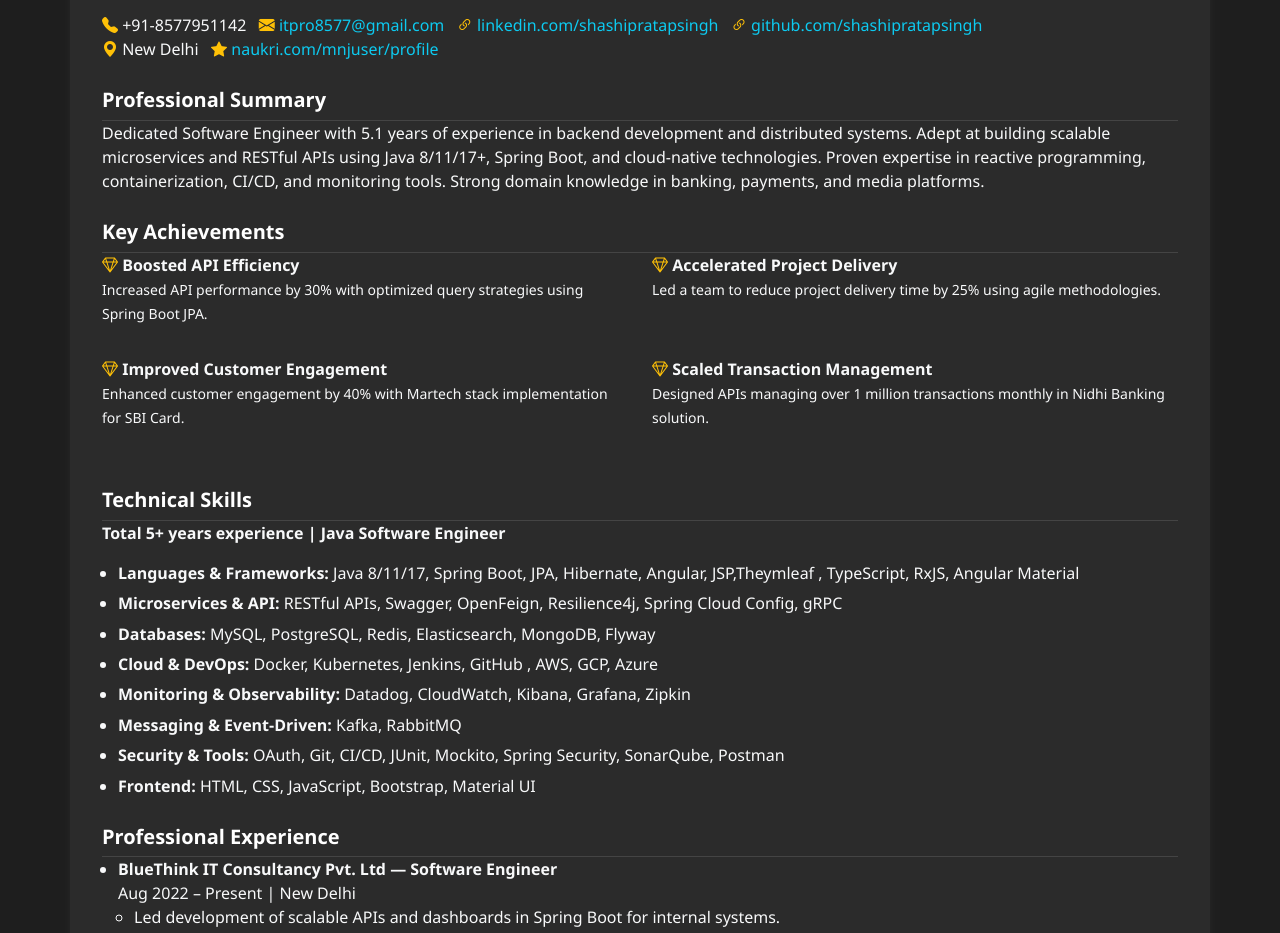
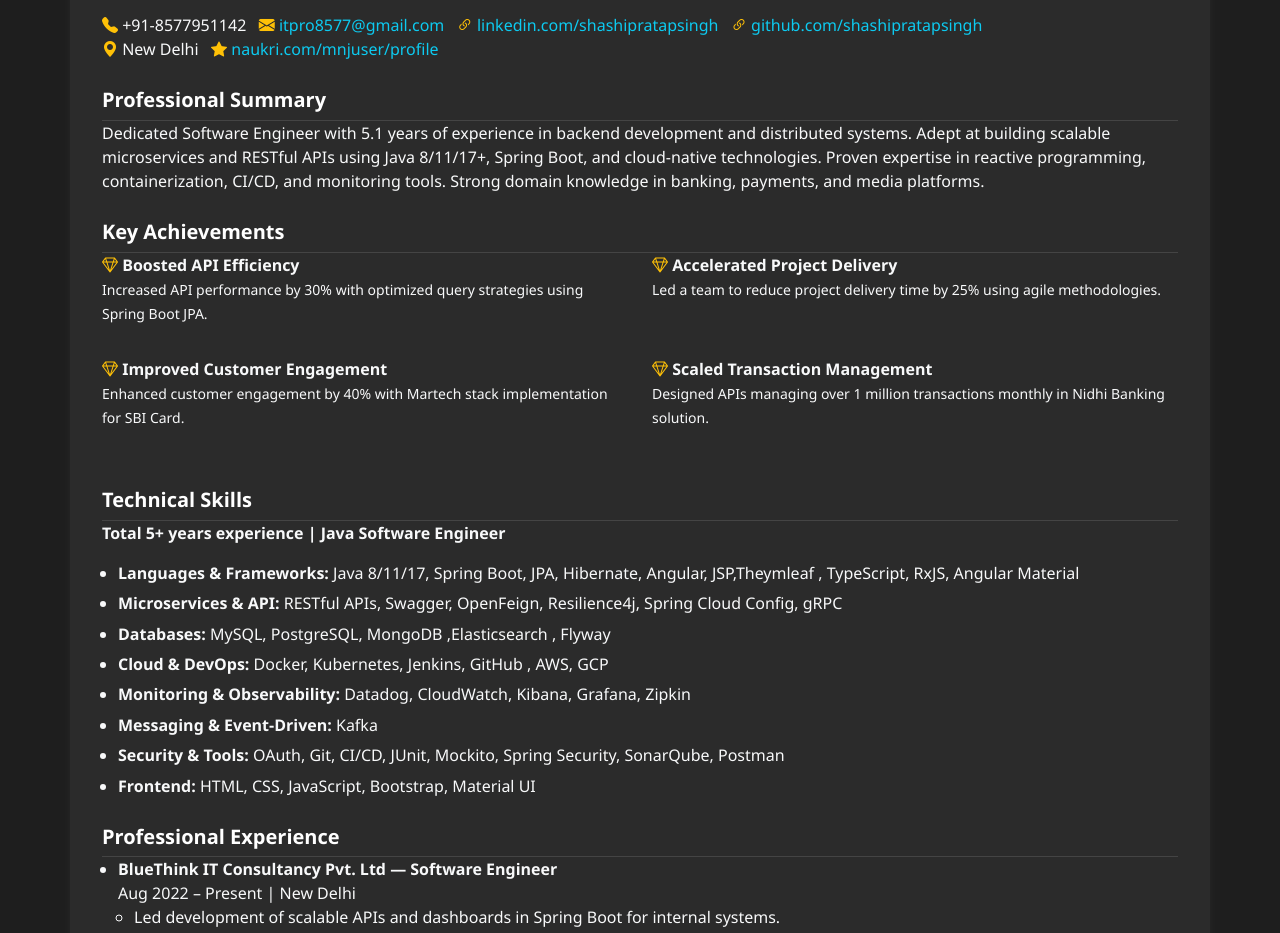
Before and after one commit to shashipratapsingh/MyREsume, a plain HTML site: page index.html in a window 1280 px wide. Shown: the part 137-1070 px from the top of the page. Drawn offline with nearby package versions, Linux system fonts and the light colour scheme.

Commit message:
my resume

```diff
--- a/index.html
+++ b/index.html
@@ -88,10 +88,10 @@
  <ul>
     <li><strong>Languages & Frameworks:</strong> Java 8/11/17, Spring Boot, JPA, Hibernate, Angular, JSP,Theymleaf , TypeScript, RxJS, Angular Material</li>
     <li><strong>Microservices & API:</strong> RESTful APIs, Swagger, OpenFeign, Resilience4j, Spring Cloud Config, gRPC</li>
-    <li><strong>Databases:</strong> MySQL, PostgreSQL, Redis, Elasticsearch, MongoDB, Flyway</li>
-    <li><strong>Cloud & DevOps:</strong> Docker, Kubernetes, Jenkins, GitHub , AWS, GCP, Azure</li>
+    <li><strong>Databases:</strong> MySQL, PostgreSQL, MongoDB ,Elasticsearch , Flyway</li>
+    <li><strong>Cloud & DevOps:</strong> Docker, Kubernetes, Jenkins, GitHub , AWS, GCP</li>
     <li><strong>Monitoring & Observability:</strong> Datadog, CloudWatch, Kibana, Grafana, Zipkin</li>
-    <li><strong>Messaging & Event-Driven:</strong> Kafka, RabbitMQ </li>
+    <li><strong>Messaging & Event-Driven:</strong> Kafka </li>
     <li><strong>Security & Tools:</strong> OAuth, Git, CI/CD, JUnit, Mockito, Spring Security, SonarQube, Postman</li>
     <li><strong>Frontend:</strong> HTML, CSS, JavaScript, Bootstrap, Material UI</li>
   </ul>
```
